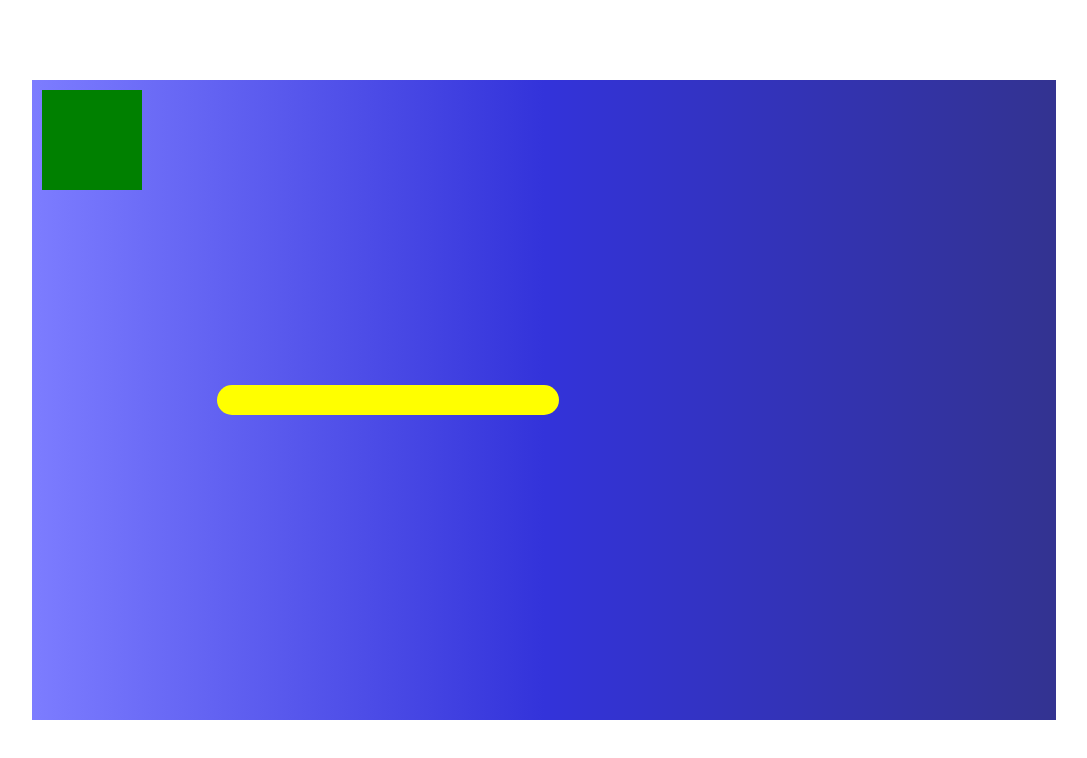
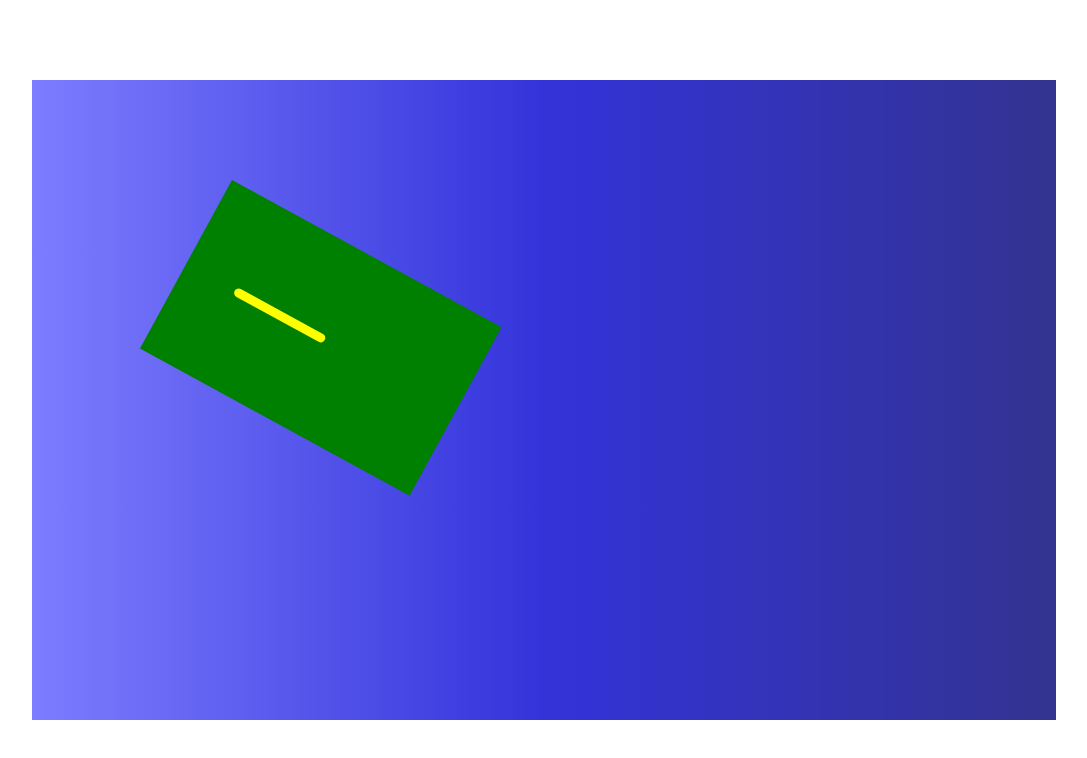
Before and after one commit to YakubuAmidu/Generator-art, a website: page index.html in a window 1280 px wide. Shown: the whole page, without its empty margins (96-1183 px from the left). Drawn offline with Linux system fonts and the light colour scheme.

Commit message:
Initial commit

```diff
--- a/script.js
+++ b/script.js
@@ -13,8 +13,10 @@ window.addEventListener("load", function () {
   // Effect settings
   let size = 200;
 
-  ctx.fillRect(10, 10, 100, 100);
-
+  ctx.translate(200, 100);
+  ctx.scale(0.3, 0.3);
+  ctx.rotate(0.5);
+  ctx.fillRect(0, 0, canvas.width, canvas.height);
   ctx.beginPath();
   ctx.moveTo(canvas.width / 2, canvas.height / 2);
   ctx.lineTo(size, canvas.height / 2);
```
Also changed, not shown: css/style.css (+10 -3 lines).
